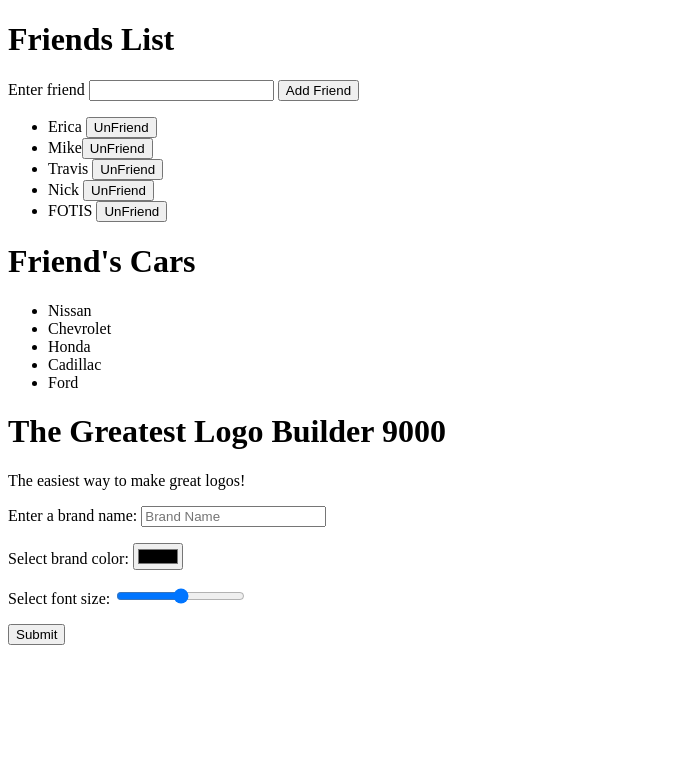
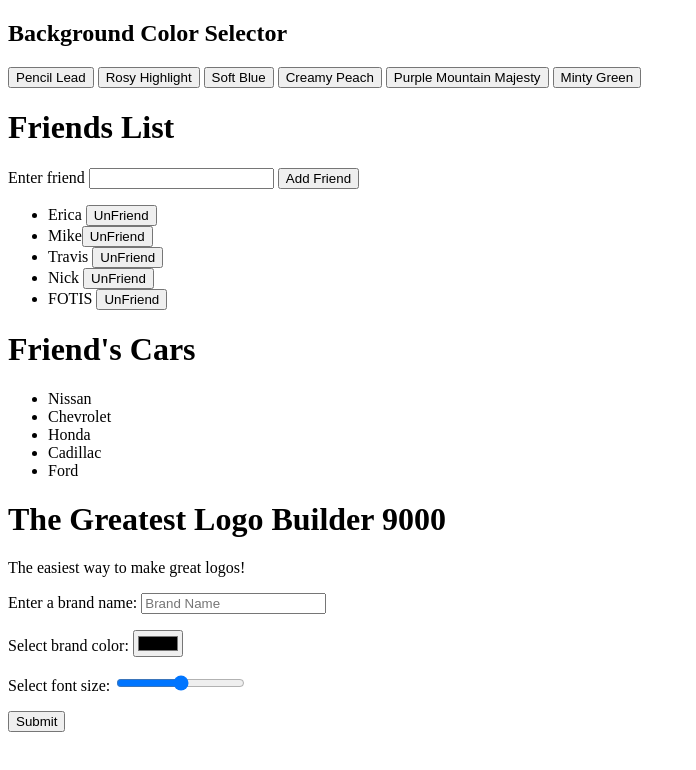
Before and after one commit to Grozzrox/Logo-Builder, a website: page index.html in a window 1280 px wide. Shown: the whole page, without its empty margins (0-696 px from the left). Drawn offline with Linux system fonts and the light colour scheme.

Commit message:
15Dec2020_4

```diff
--- a/app.js
+++ b/app.js
@@ -59,3 +59,9 @@ carsUl.addEventListener("click", function(e) {
     console.log(e.target.getAttribute("data-id"));
     console.log(e.target.dataset);
 })
+
+const colors = document.querySelector("#colors");
+
+colors.addEventListener("click", function(e) {
+    document.body.style.backgroundColor = e.target.dataset.hex;
+})
--- a/index.html
+++ b/index.html
@@ -6,6 +6,16 @@
 
     </head>
     <body>
+        <h2>Background Color Selector</h2>
+        <section id="colors">
+            <button data-hex="#596275">Pencil Lead</button>
+            <button data-hex="#f7d794">Rosy Highlight</button>
+            <button data-hex="#778beb">Soft Blue</button>
+            <button data-hex="#f3a683">Creamy Peach</button>
+            <button data-hex="#786fa6">Purple Mountain Majesty</button>
+            <button data-hex="#0be881">Minty Green</button>
+        </section>
+
         <h1>Friends List</h1>
         <form action="" id="newfriend">
             <label for="friend">Enter friend</label>
```
